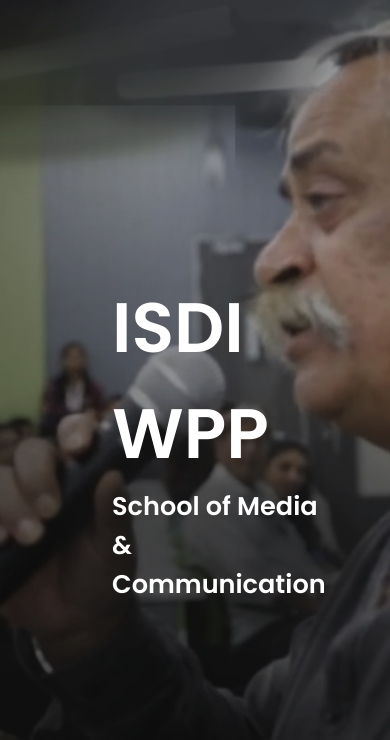
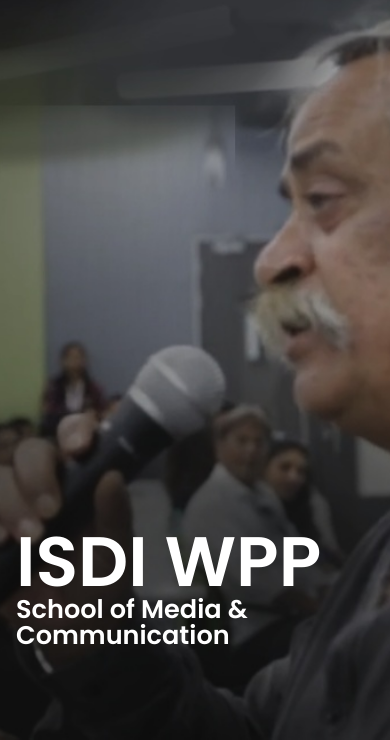
Before and after one commit to mrakshaydighe/responsive-site, a plain HTML site: page index.html in a window 390 px wide. Shown: the part 104-844 px from the top of the page. Drawn offline with Linux system fonts and the light colour scheme.

Commit message:
responsive added header

```diff
--- a/style.css
+++ b/style.css
@@ -144,10 +144,12 @@ nav ul .hamburger {
 
 .header-content h1 {
   font-size: 70px;
+  line-height: 100%;
 }
 
 .header-content h2 {
   font-size: 1.6rem;
+  line-height: 100%;
 }
 
 .box{
@@ -182,6 +184,20 @@ nav ul .hamburger {
 @media (max-width: 768px) {
    #main-nav ,.social-icons{
     display: none;
+  }
+
+  .container {
+    height: 100%;
+    padding: 0 1rem;
+  }
+
+  .header-content {
+    color: white;
+    display: flex;
+    flex-direction: column;
+    justify-content: center;
+    height: calc(140vh - 1px);
+    margin-bottom: 1px;
   }
 
 }
```
